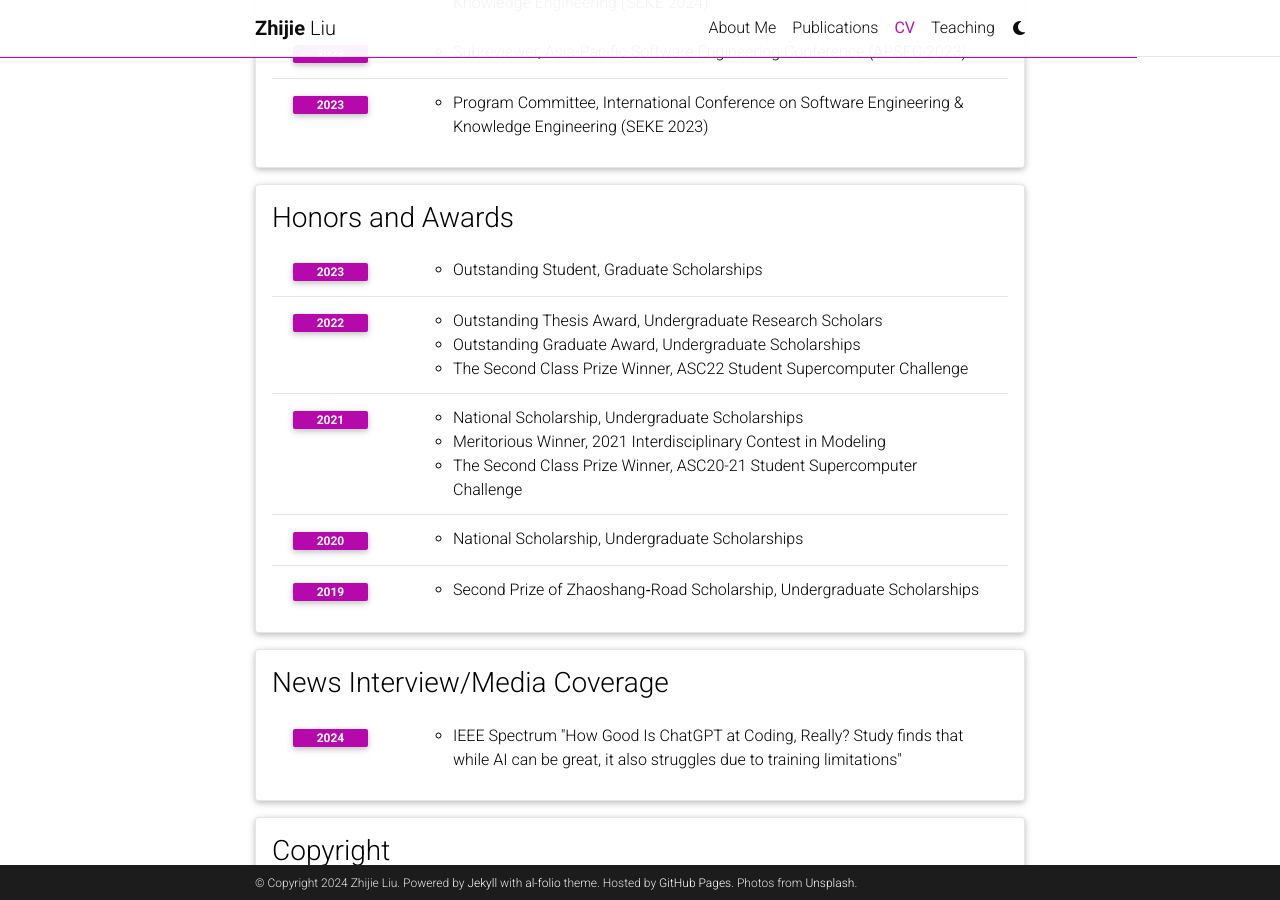
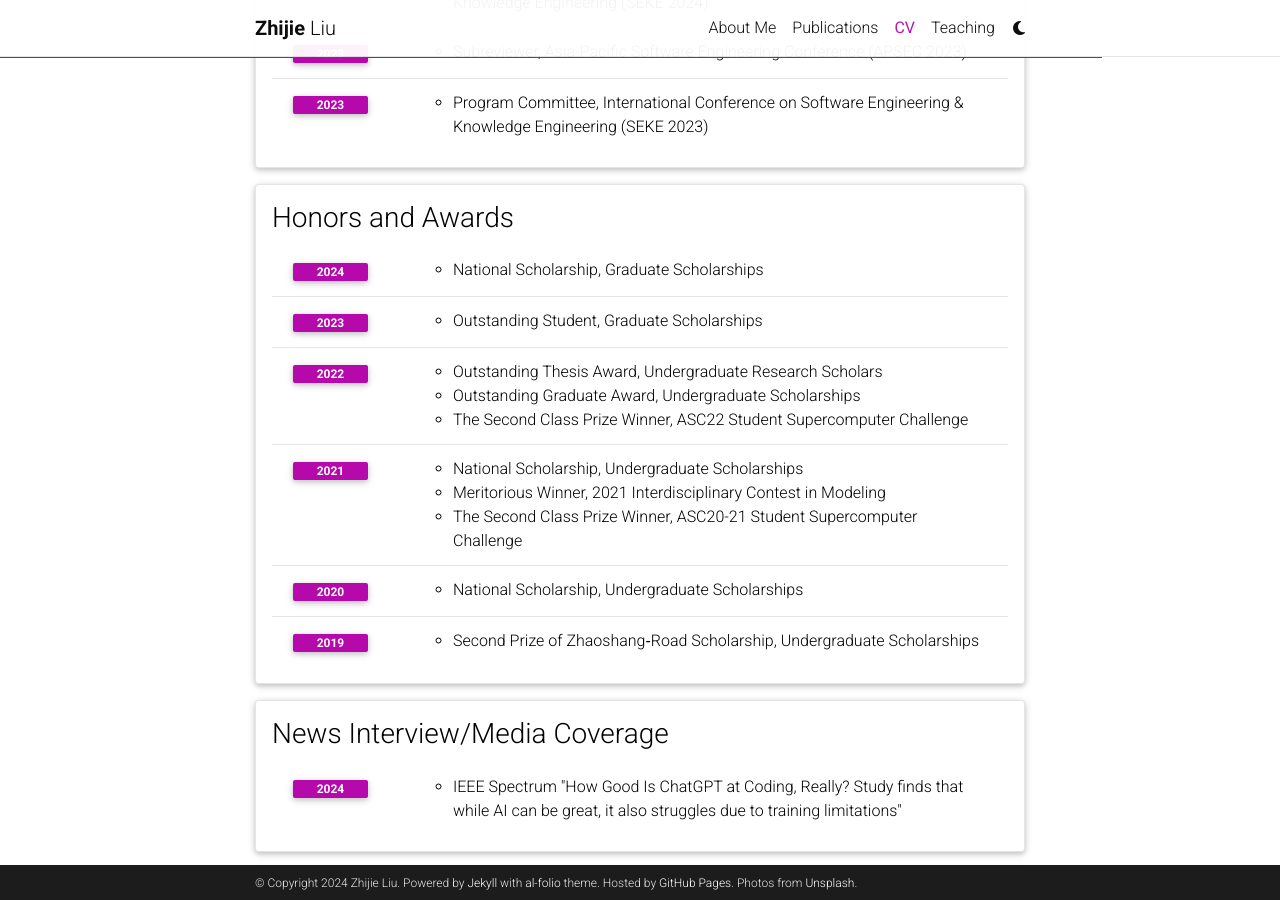
Before and after one commit to Rroscha/Rroscha.github.io, a Jekyll site: the page built from _pages/cv.md, in a window 1280 px wide and 900 px high, scrolled down 1415 px. Built offline with Jekyll 4.4.1, drawn with Linux system fonts in a browser that asks for light colours; comment, search, counter and statistics services are not loaded; a style sheet for code colours, icons or effects is not loaded.

Commit message:
feat: national scholarship award

```diff
--- a/_data/cv.yml
+++ b/_data/cv.yml
@@ -48,6 +48,9 @@
 - title: Honors and Awards
   type: time_table
   contents:
+    - year: 2024
+      items:
+        - National Scholarship, Graduate Scholarships
     - year: 2023
       items:
         - Outstanding Student, Graduate Scholarships
```
